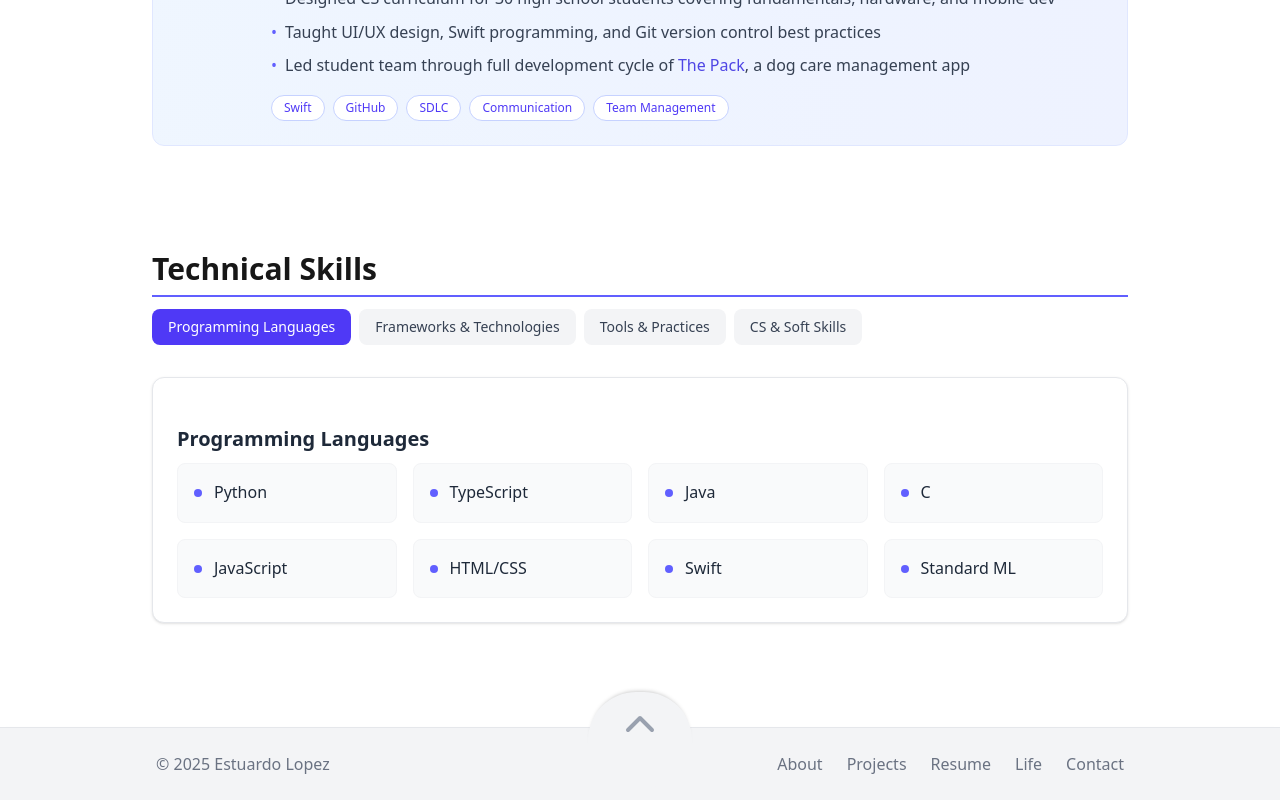
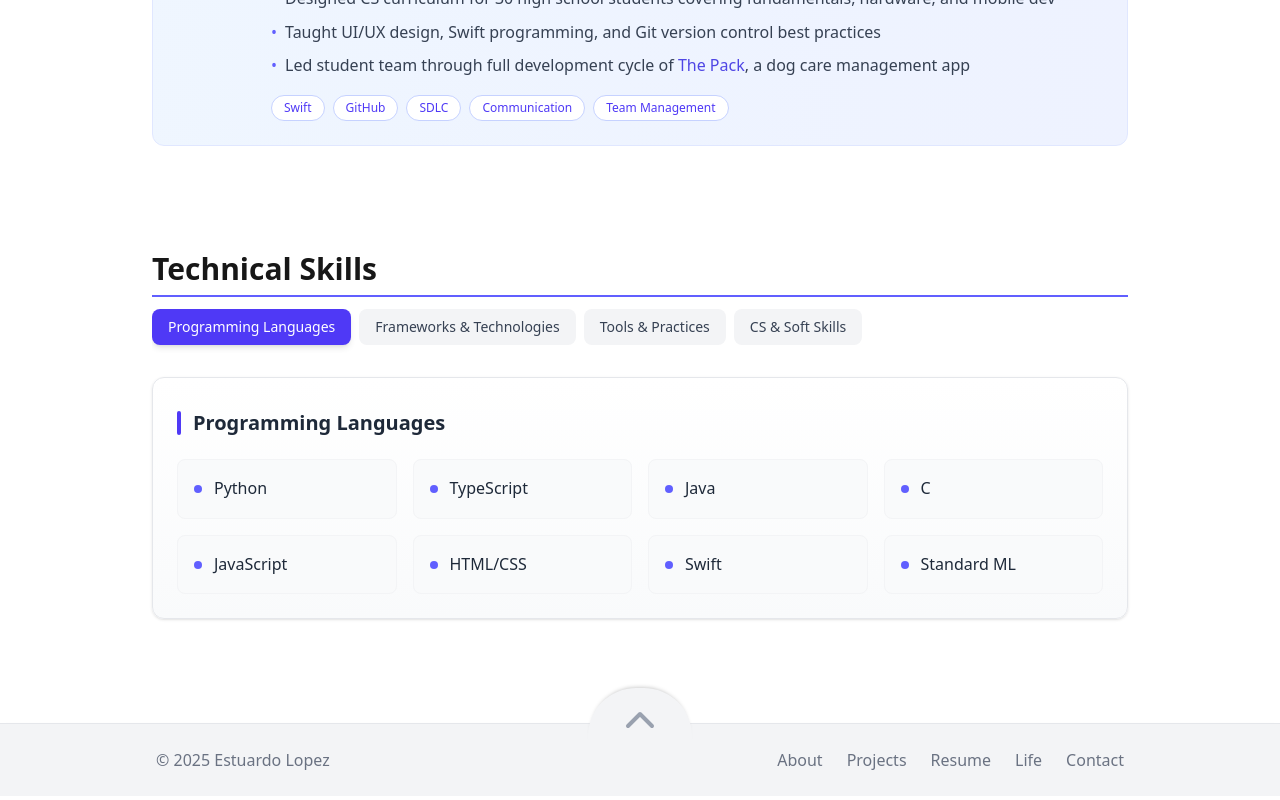
Before and after one commit to estulpz202/personal-website, a Next.js app: page /about in a window 1280 px wide. Shown: the part 936-1736 px from the top of the page. Built offline with nearby package versions, Linux system fonts and the light colour scheme.

Commit message:
Enhance SkillsSection styling.

```diff
--- a/src/components/skills/SkillsSection.tsx
+++ b/src/components/skills/SkillsSection.tsx
@@ -20,10 +20,10 @@ export default function SkillsSection() {
           <button
             key={key}
             onClick={() => setActiveTab(key)}
-            className={`px-4 py-2 rounded-lg text-sm font-medium whitespace-nowrap transition-colors ${
+            className={`px-4 py-2 rounded-lg text-sm font-medium whitespace-nowrap transition-all duration-200 ${
               activeTab === key
-                ? 'bg-indigo-600 text-white'
-                : 'bg-gray-100 text-gray-700 hover:bg-gray-200'
+                ? 'bg-indigo-600 text-white shadow-md'
+                : 'bg-gray-100 text-gray-700 hover:bg-gray-200 hover:shadow-sm'
             }`}
           >
             {data.title}
@@ -32,9 +32,12 @@ export default function SkillsSection() {
       </div>
 
       {/* Skills Content */}
-      <div className="bg-white rounded-xl shadow-sm border border-gray-200 p-6">
-        <h3 className="text-xl font-semibold text-gray-800 mb-4">{skillsData[activeTab].title}</h3>
-        <div className="grid grid-cols-2 md:grid-cols-3 lg:grid-cols-4 gap-4">
+      <div className="bg-gradient-to-b from-white to-gray-50 rounded-xl shadow-sm border border-gray-200 pb-6 pr-6 pl-6 pt-2">
+        <h3 className="text-xl font-semibold text-gray-800 flex items-center">
+          <span className="bg-indigo-600 w-1 h-6 rounded-sm mr-3"></span>
+          {skillsData[activeTab].title}
+        </h3>
+        <div className="grid grid-cols-2 md:grid-cols-3 lg:grid-cols-4 gap-4 mt-6">
           {skillsData[activeTab].skills.map((skill) => (
             <div
               key={skill.name}
```
